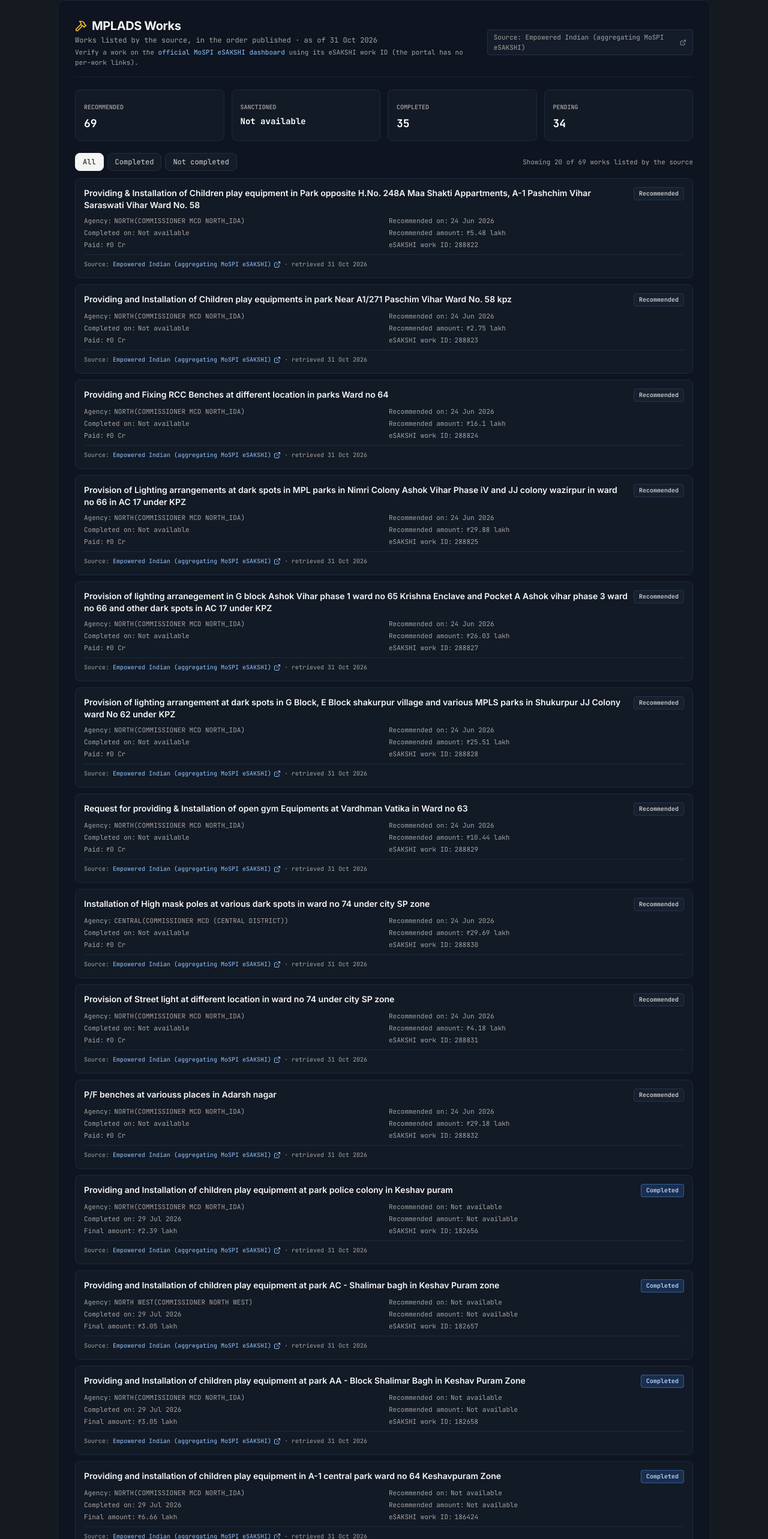
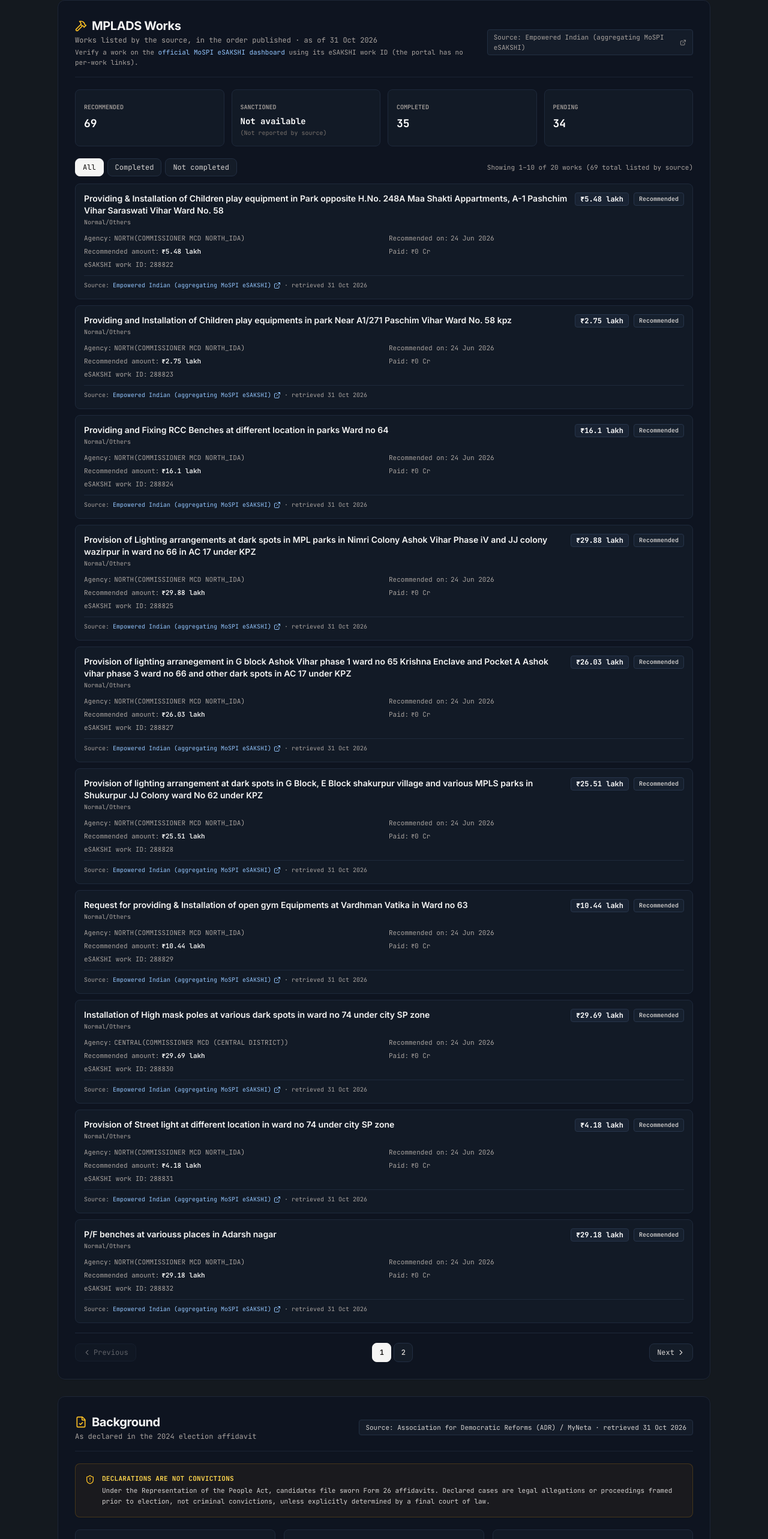
Before and after one commit to Alok-Pandey-Coder/MPScoreBoard, a Next.js app: page /mp/chandni-chowk-delhi in a window 1280 px wide. Shown: the part 1973-4539 px from the top of the page at 60% size. Built offline with nearby package versions, Linux system fonts and the light colour scheme; no server answers; the database is empty.

Commit message:
feat(mplads): add 10-item windowed pagination and prominent cost display

```diff
--- a/components/mp/MpladsWorksSection.tsx
+++ b/components/mp/MpladsWorksSection.tsx
@@ -1,7 +1,7 @@
 'use client';
 
 import React, { useMemo, useState } from 'react';
-import { Hammer, ExternalLink } from 'lucide-react';
+import { Hammer, ExternalLink, ChevronLeft, ChevronRight } from 'lucide-react';
 import { MPRecord, MpladsWork, MpladsWorkStatus } from '@/types/mp';
 import { formatCroreOrLakh, formatDate, formatNumber, NOT_AVAILABLE_TEXT } from '@/lib/formatters';
 import { useLang, useMessages } from '@/context/LanguageContext';
@@ -41,6 +41,8 @@ const FILTERS: Array<{ id: StatusFilter; labelKey: 'filterAll' | 'filterComplete
   { id: 'not_completed', labelKey: 'filterNotCompleted' },
 ];
 
+const PAGE_SIZE = 10;
+
 const tileClass =
   'p-3.5 rounded-lg bg-stone-50 dark:bg-[#121A26] border border-stone-200/80 dark:border-[#1E293B]';
 
@@ -63,12 +65,23 @@ export const MpladsWorksSection: React.FC<MpladsWorksSectionProps> = ({ mp }) =>
   );
   const counts = isReported ? mplads?.works_count ?? null : null;
   const [filter, setFilter] = useState<StatusFilter>('all');
+  const [page, setPage] = useState<number>(1);
 
   const filtered = useMemo(() => {
     if (filter === 'completed') return works.filter((w) => w.status === 'completed');
     if (filter === 'not_completed') return works.filter((w) => w.status !== 'completed');
     return works;
   }, [filter, works]);
+
+  const totalPages = Math.max(1, Math.ceil(filtered.length / PAGE_SIZE));
+  const safePage = Math.min(Math.max(1, page), totalPages);
+  const paginatedWorks = useMemo(() => {
+    const start = (safePage - 1) * PAGE_SIZE;
+    return filtered.slice(start, start + PAGE_SIZE);
+  }, [filtered, safePage]);
+
+  const startIdx = filtered.length === 0 ? 0 : (safePage - 1) * PAGE_SIZE + 1;
+  const endIdx = Math.min(safePage * PAGE_SIZE, filtered.length);
 
   const asOf = mplads?.as_of ? formatDate(mplads.as_of, lang) : null;
   const source = mplads?.source ?? null;
@@ -128,6 +141,7 @@ export const MpladsWorksSection: React.FC<MpladsWorksSectionProps> = ({ mp }) =>
         <>
           <div className="grid grid-cols-2 sm:grid-cols-4 gap-3 mb-5">
             {countTiles.map((tile) => {
+              const isUnavailable = tile.value === null || tile.value === undefined;
               const text = formatNumber(tile.value, lang);
               return (
                 <div key={tile.label} className={tileClass}>
@@ -136,11 +150,16 @@ export const MpladsWorksSection: React.FC<MpladsWorksSectionProps> = ({ mp }) =>
                   </span>
                   <div
                     className={`font-bold font-mono text-stone-900 dark:text-white mt-1 tabular-nums ${
-                      text === notAvailable ? 'text-sm' : 'text-lg'
+                      isUnavailable ? 'text-sm' : 'text-lg'
                     }`}
                   >
                     {text}
                   </div>
+                  {isUnavailable && tile.label === t.countSanctioned && (
+                    <span className="block text-[10px] font-mono text-stone-400 dark:text-stone-500 mt-0.5">
+                      ({t.sanctionedNoteNotReported})
+                    </span>
+                  )}
                 </div>
               );
             })}
@@ -158,7 +177,10 @@ export const MpladsWorksSection: React.FC<MpladsWorksSectionProps> = ({ mp }) =>
                     <button
                       key={f.id}
                       type="button"
-                      onClick={() => setFilter(f.id)}
+                      onClick={() => {
+                        setFilter(f.id);
+                        setPage(1);
+                      }}
                       aria-pressed={filter === f.id}
                       className={`px-3 py-1.5 rounded-lg text-xs font-mono border transition-colors focus:outline-none focus-visible:ring-2 focus-visible:ring-blue-500 ${
                         filter === f.id
@@ -171,60 +193,89 @@ export const MpladsWorksSection: React.FC<MpladsWorksSectionProps> = ({ mp }) =>
                   ))}
                 </div>
                 <p className="text-[11px] font-mono text-stone-500 dark:text-stone-400" aria-live="polite">
-                  {mplads?.works_is_partial
-                    ? t.worksShowingPartial(filtered.length, totalBySource)
-                    : t.worksShowing(filtered.length, works.length)}
+                  {filtered.length === 0
+                    ? null
+                    : mplads?.works_is_partial
+                      ? t.worksShowingWindowPartial(startIdx, endIdx, filtered.length, totalBySource)
+                      : t.worksShowingWindow(startIdx, endIdx, filtered.length)}
                 </p>
               </div>
 
               {filtered.length === 0 ? (
                 <p className="text-sm text-stone-600 dark:text-stone-400 p-4">{t.worksNoMatch}</p>
               ) : (
+                <>
                   <ul className="space-y-2.5">
-                  {filtered.map((w, idx) => (
+                    {paginatedWorks.map((w, idx) => {
+                      const costCr = w.final_amount_cr ?? w.recommended_amount_cr ?? null;
+                      return (
                         <li
                           key={`${w.work_id}-${idx}`}
-                      className="p-3.5 rounded-lg bg-stone-50/80 dark:bg-[#121A26] border border-stone-200/80 dark:border-[#1E293B] text-xs"
+                          className="p-3.5 rounded-lg bg-stone-50/80 dark:bg-[#121A26] border border-stone-200/80 dark:border-[#1E293B] text-xs transition-colors"
                         >
                           <div className="flex flex-col sm:flex-row sm:items-start justify-between gap-2">
-                        <p className="font-semibold text-stone-900 dark:text-stone-100 text-sm break-words min-w-0">
+                            <div className="min-w-0 flex-1">
+                              <p className="font-semibold text-stone-900 dark:text-stone-100 text-sm break-words">
                                 {w.description || t.workNoDescription}
                               </p>
+                              {w.category && (
+                                <span className="inline-block mt-0.5 text-[10px] font-mono text-stone-500 dark:text-stone-400">
+                                  {w.category}
+                                </span>
+                              )}
+                            </div>
+                            <div className="flex items-center gap-2 self-start shrink-0">
+                              {costCr !== null && (
+                                <span className="font-mono text-xs font-bold text-stone-900 dark:text-white tabular-nums bg-stone-100 dark:bg-[#192333] px-2 py-0.5 rounded border border-stone-200/80 dark:border-[#26344A]">
+                                  {formatCroreOrLakh(costCr, lang)}
+                                </span>
+                              )}
                               <span
-                          className={`self-start shrink-0 px-2 py-0.5 rounded border text-[10px] font-mono font-semibold ${
+                                className={`px-2 py-0.5 rounded border text-[10px] font-mono font-semibold ${
                                   STATUS_CLASSES[w.status] ?? STATUS_CLASSES.other
                                 }`}
                               >
                                 {statusLabel(w, t)}
                               </span>
                             </div>
-                      <dl className="mt-2 grid grid-cols-1 sm:grid-cols-2 gap-x-4 gap-y-1 font-mono text-[11px] text-stone-600 dark:text-stone-400">
+                          </div>
+                          <dl className="mt-2.5 grid grid-cols-1 sm:grid-cols-2 gap-x-4 gap-y-1.5 font-mono text-[11px] text-stone-600 dark:text-stone-400">
                             <div className="flex gap-1 min-w-0">
                               <dt className="shrink-0">{t.workAgency}</dt>
                               <dd className="break-words min-w-0">{w.implementing_agency ?? notAvailable}</dd>
                             </div>
+                            {w.recommended_on && (
                               <div className="flex gap-1">
                                 <dt>{t.workRecommendedOn}</dt>
                                 <dd>{formatDate(w.recommended_on, lang)}</dd>
                               </div>
+                            )}
+                            {w.completed_on && (
                               <div className="flex gap-1">
                                 <dt>{t.workCompletedOn}</dt>
                                 <dd>{formatDate(w.completed_on, lang)}</dd>
                               </div>
-                        <div className="flex gap-1">
-                          <dt>{t.workRecommendedAmount}</dt>
-                          <dd>{formatCroreOrLakh(w.recommended_amount_cr, lang)}</dd>
-                        </div>
+                            )}
                             {w.final_amount_cr !== null && w.final_amount_cr !== undefined && (
                               <div className="flex gap-1">
                                 <dt>{t.workFinalAmount}</dt>
-                            <dd>{formatCroreOrLakh(w.final_amount_cr, lang)}</dd>
+                                <dd className="font-semibold text-stone-900 dark:text-stone-100 tabular-nums">
+                                  {formatCroreOrLakh(w.final_amount_cr, lang)}
+                                </dd>
+                              </div>
+                            )}
+                            {w.recommended_amount_cr !== null && w.recommended_amount_cr !== undefined && (
+                              <div className="flex gap-1">
+                                <dt>{t.workRecommendedAmount}</dt>
+                                <dd className="font-semibold text-stone-900 dark:text-stone-100 tabular-nums">
+                                  {formatCroreOrLakh(w.recommended_amount_cr, lang)}
+                                </dd>
                               </div>
                             )}
                             {w.paid_cr !== null && w.paid_cr !== undefined && (
                               <div className="flex gap-1">
                                 <dt>{t.workPaid}</dt>
-                            <dd>{formatCroreOrLakh(w.paid_cr, lang)}</dd>
+                                <dd className="tabular-nums">{formatCroreOrLakh(w.paid_cr, lang)}</dd>
                               </div>
                             )}
                             <div className="flex gap-1 min-w-0">
@@ -233,7 +284,7 @@ export const MpladsWorksSection: React.FC<MpladsWorksSectionProps> = ({ mp }) =>
                             </div>
                           </dl>
                           {source?.url && (
-                        <p className="mt-2 pt-2 border-t border-stone-200/70 dark:border-[#1E293B] font-mono text-[10px] text-stone-500 dark:text-stone-400">
+                            <p className="mt-2.5 pt-2 border-t border-stone-200/70 dark:border-[#1E293B] font-mono text-[10px] text-stone-500 dark:text-stone-400">
                               {t.sourceWord}{' '}
                               <a
                                 href={source.url}
@@ -249,8 +300,56 @@ export const MpladsWorksSection: React.FC<MpladsWorksSectionProps> = ({ mp }) =>
                             </p>
                           )}
                         </li>
+                      );
+                    })}
+                  </ul>
+
+                  {totalPages > 1 && (
+                    <nav
+                      aria-label={t.worksPaginationAria}
+                      className="mt-4 pt-4 border-t border-stone-200/80 dark:border-[#1E293B] flex items-center justify-between gap-2"
+                    >
+                      <button
+                        type="button"
+                        onClick={() => setPage((p) => Math.max(1, p - 1))}
+                        disabled={safePage === 1}
+                        className="inline-flex items-center gap-1 px-3 py-1.5 rounded-lg text-xs font-mono border transition-colors disabled:opacity-40 disabled:cursor-not-allowed bg-stone-100 text-stone-700 border-stone-200 hover:bg-stone-200 dark:bg-[#141C28] dark:text-stone-300 dark:border-[#222E42] dark:hover:bg-[#1A2536]"
+                      >
+                        <ChevronLeft className="w-3.5 h-3.5" aria-hidden="true" />
+                        <span>{t.worksPaginationPrevious}</span>
+                      </button>
+
+                      <div className="flex items-center gap-1">
+                        {Array.from({ length: totalPages }, (_, i) => i + 1).map((p) => (
+                          <button
+                            key={p}
+                            type="button"
+                            onClick={() => setPage(p)}
+                            aria-current={p === safePage ? 'page' : undefined}
+                            aria-label={t.worksPaginationPageAria(p)}
+                            className={`min-w-8 h-8 px-2 rounded-lg text-xs font-mono font-semibold border transition-colors ${
+                              p === safePage
+                                ? 'bg-stone-900 text-white border-stone-900 dark:bg-stone-100 dark:text-stone-950 dark:border-stone-100'
+                                : 'bg-stone-50 text-stone-700 border-stone-200 hover:bg-stone-200 dark:bg-[#141C28] dark:text-stone-300 dark:border-[#222E42] dark:hover:bg-[#1A2536]'
+                            }`}
+                          >
+                            {p}
+                          </button>
                         ))}
-                </ul>
+                      </div>
+
+                      <button
+                        type="button"
+                        onClick={() => setPage((p) => Math.min(totalPages, p + 1))}
+                        disabled={safePage === totalPages}
+                        className="inline-flex items-center gap-1 px-3 py-1.5 rounded-lg text-xs font-mono border transition-colors disabled:opacity-40 disabled:cursor-not-allowed bg-stone-100 text-stone-700 border-stone-200 hover:bg-stone-200 dark:bg-[#141C28] dark:text-stone-300 dark:border-[#222E42] dark:hover:bg-[#1A2536]"
+                      >
+                        <span>{t.worksPaginationNext}</span>
+                        <ChevronRight className="w-3.5 h-3.5" aria-hidden="true" />
+                      </button>
+                    </nav>
+                  )}
+                </>
               )}
             </>
           )}
--- a/lib/messages/card.ts
+++ b/lib/messages/card.ts
@@ -174,6 +174,16 @@ export const cardMessages = defineMessages({
     workPaid: 'Paid:',
     workId: 'eSAKSHI work ID:',
     workRetrievedSuffix: (date: string) => ` · retrieved ${date}`,
+    worksPaginationPrevious: 'Previous',
+    worksPaginationNext: 'Next',
+    worksPaginationPage: (current: number, total: number) => `Page ${current} of ${total}`,
+    worksPaginationAria: 'Works pagination',
+    worksPaginationPageAria: (page: number) => `Go to page ${page}`,
+    worksShowingWindow: (start: number, end: number, totalFiltered: number) =>
+      `Showing ${start}–${end} of ${totalFiltered} works`,
+    worksShowingWindowPartial: (start: number, end: number, totalFiltered: number, totalBySource: number | null) =>
+      `Showing ${start}–${end} of ${totalFiltered} works (${totalBySource ?? 'unknown'} total listed by source)`,
+    sanctionedNoteNotReported: 'Not reported by source',
 
     // Affidavit (AffidavitSection)
     affidavitHeading: 'Background',
@@ -416,6 +426,16 @@ export const cardMessages = defineMessages({
     workPaid: 'भुगतान:',
     workId: 'eSAKSHI कार्य ID:',
     workRetrievedSuffix: (date: string) => ` · ${date} को लिया गया`,
+    worksPaginationPrevious: 'पिछला',
+    worksPaginationNext: 'अगला',
+    worksPaginationPage: (current: number, total: number) => `पृष्ठ ${current} / ${total}`,
+    worksPaginationAria: 'कार्य पृष्ठ संख्या',
+    worksPaginationPageAria: (page: number) => `पृष्ठ ${page} पर जाएँ`,
+    worksShowingWindow: (start: number, end: number, totalFiltered: number) =>
+      `${totalFiltered} में से ${start}–${end} कार्य दिखाए जा रहे हैं`,
+    worksShowingWindowPartial: (start: number, end: number, totalFiltered: number, totalBySource: number | null) =>
+      `दर्ज ${totalFiltered} में से ${start}–${end} कार्य दिखाए जा रहे हैं (स्रोत में कुल ${totalBySource ?? 'अज्ञात'} सूचीबद्ध)`,
+    sanctionedNoteNotReported: 'स्रोत द्वारा दर्ज नहीं',
 
     affidavitHeading: 'पृष्ठभूमि',
     affidavitDeclaredIn: (year: number | null) =>
```
Also changed, not shown: 2 other files (tests, documents, lock files or other folders). Lines whose indentation alone changed are shown as unchanged.
